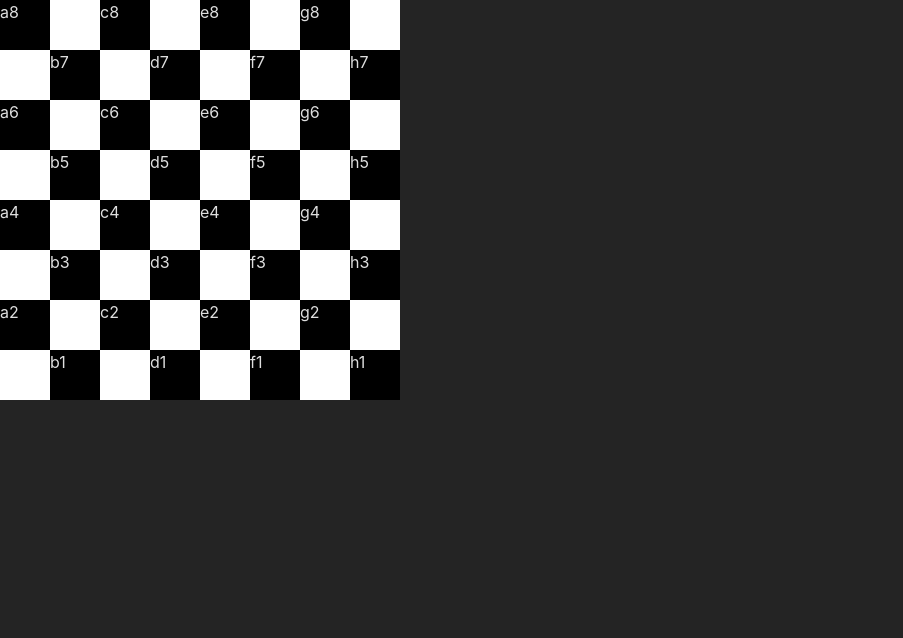
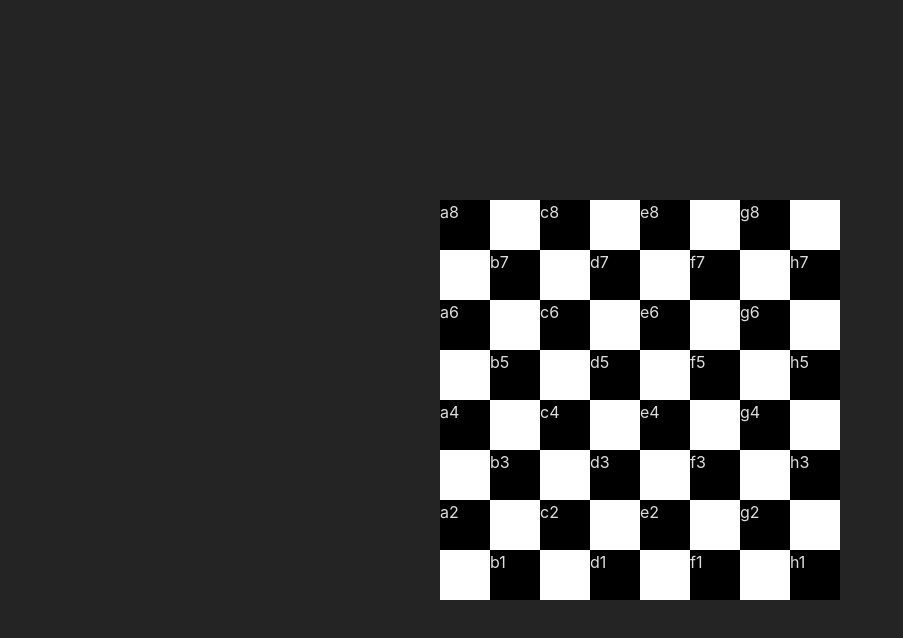
Before and after one commit to nathanmintegui/chess, a React (Vite) app: page / in a window 1280 px wide. Shown: the top 638 px of the page, without its empty margins (0-903 px from the left). Built offline with nearby package versions, Linux system fonts and the light colour scheme.

Commit message:
style: align board on center of screen

```diff
--- a/src/ui/screens/board/board.tsx
+++ b/src/ui/screens/board/board.tsx
@@ -5,8 +5,10 @@ import { HousePiece } from '../../components/housePiece/housePiece';
 
 export const Board = () => {
   return (
-    <div className="board-container">
-      {boardPositions.map(line => line.map(house => <HousePiece position={house.value} color={house.color} />))}
-    </div >
+    <div className='board-screen'>
+      <div className="board-container">
+        {boardPositions.map(line => line.map(house => <HousePiece position={house.value} color={house.color} />))}
+      </div >
+    </div>
   );
 }
--- a/src/ui/screens/board/index.css
+++ b/src/ui/screens/board/index.css
@@ -1,3 +1,13 @@
+.board-screen {
+  width: 100%;
+  height: 100vh;
+
+  display: flex;
+  justify-content: center;
+
+  align-items: center;
+}
+
 .board-container {
   display: flex;
   flex-wrap: wrap;
```
